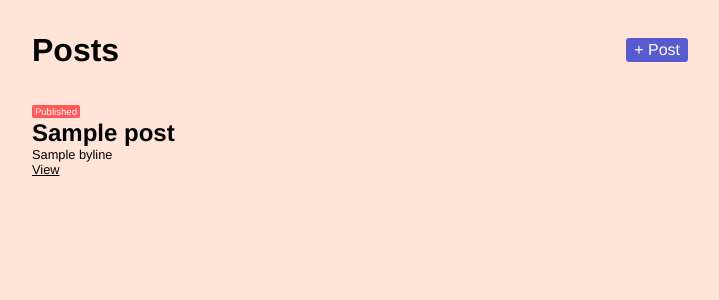
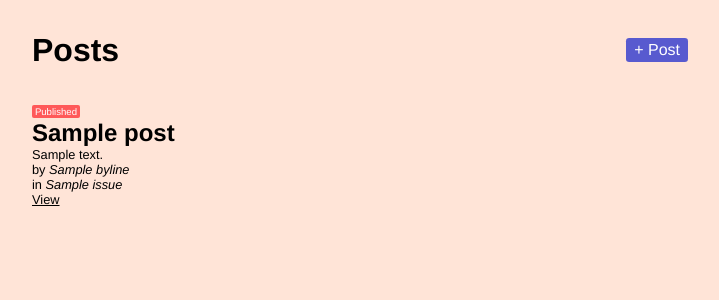
Before and after one commit to frnsys/taozi, a Flask app: template unbag/front/templates/admin/posts.html in a window 1280 px wide. Shown: the top 300 px of the page, without its empty margins (280-999 px from the left). Run offline with Flask 2, Linux system fonts and the light colour scheme; the template is opened without the code that fills it: most values are stand-ins (such as "Sample title", 1, 10 or a date in 2020); parts of the project's set-up code (start-up, migrations or seed data) failed here and were passed over; some libraries are stand-ins or nearby versions.

Commit message:
post form updates

```diff
--- a/unbag/front/templates/admin/post.html
+++ b/unbag/front/templates/admin/post.html
@@ -21,13 +21,13 @@
   <div class="column-2">
       <div>
         {{ render_field_with_errors(form.authors) }}
-        {{ render_field_with_errors(form.published) }}
       </div>
       <div>
         {{ render_field_with_errors(form.issue) }}
-        {{ render_field_with_errors(form.tags) }}
+        {{ render_field_with_errors(form.published) }}
       </div>
   </div>
+  {{ render_field_with_errors(form.tags) }}
   <div class="actions">
     <input type="submit" value="Save">
   </div>
--- a/unbag/front/templates/admin/posts.html
+++ b/unbag/front/templates/admin/posts.html
@@ -17,7 +17,9 @@
                 {% if post.published %}<div class="tag">Published</div>{% endif %}
                 <h2><a href="{{ url_for('admin.post', id=post.id) }}">{{ post.title }}</a></h2>
                 <div class="meta">
-                    <div>{{ post.byline }}</div>
+                    <div>{{ post.desc }}</div>
+                    <div>by <em>{{ post.byline }}</em></div>
+                    <div>in <em>{{ post.issue.name }}</em></div>
                     <div><a href="{{ url_for("main.post", slug=post.slug) }}">
                         {% if post.published %}View{% else %}Preview{% endif %}
                     </a></div>
```
